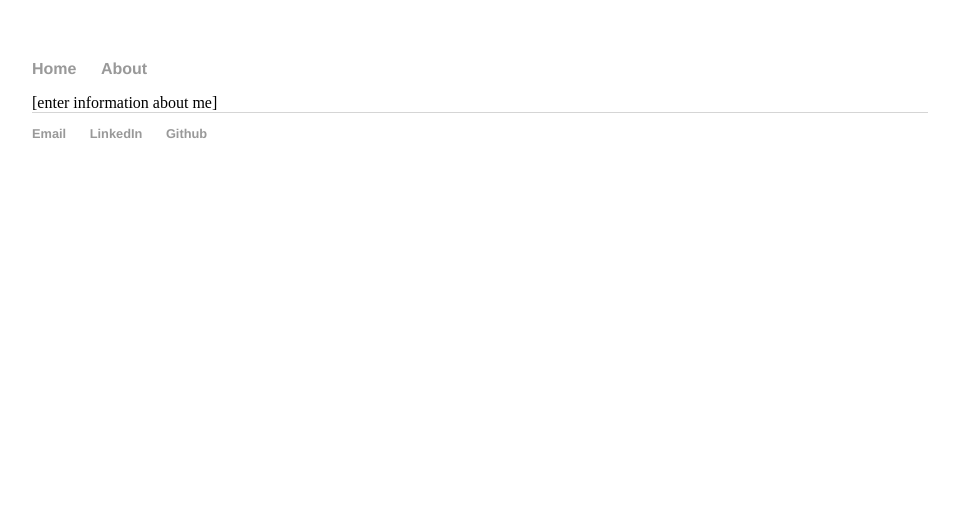
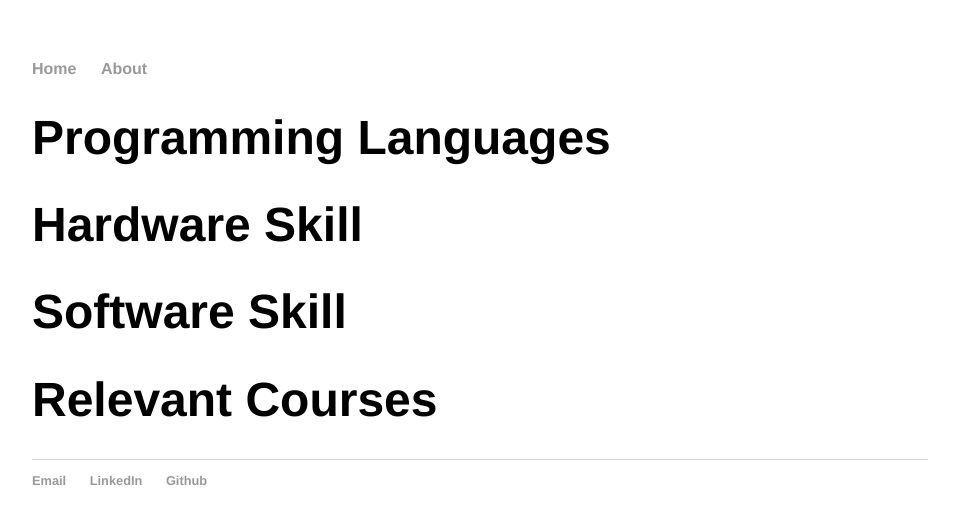
Before and after one commit to Winnie-Zheng/winnie-zheng.github.io, a Jekyll site: the page built from About/index.html, in a window 1280 px wide. Shown: the top 524 px of the page, without its empty margins (160-1119 px from the left). Built offline with Jekyll 4.4.1, drawn with Linux system fonts in a browser that asks for light colours.

Commit message:
Update index.html
added headings

```diff
--- a/About/index.html
+++ b/About/index.html
@@ -2,5 +2,7 @@
 layout: default
 title: Winnie Zheng
 ---
-
-[enter information about me]
+<h1>Programming Languages</h1>
+<h1>Hardware Skill</h1>
+<h1>Software Skill</h1>
+<h1>Relevant Courses</h1>
```
